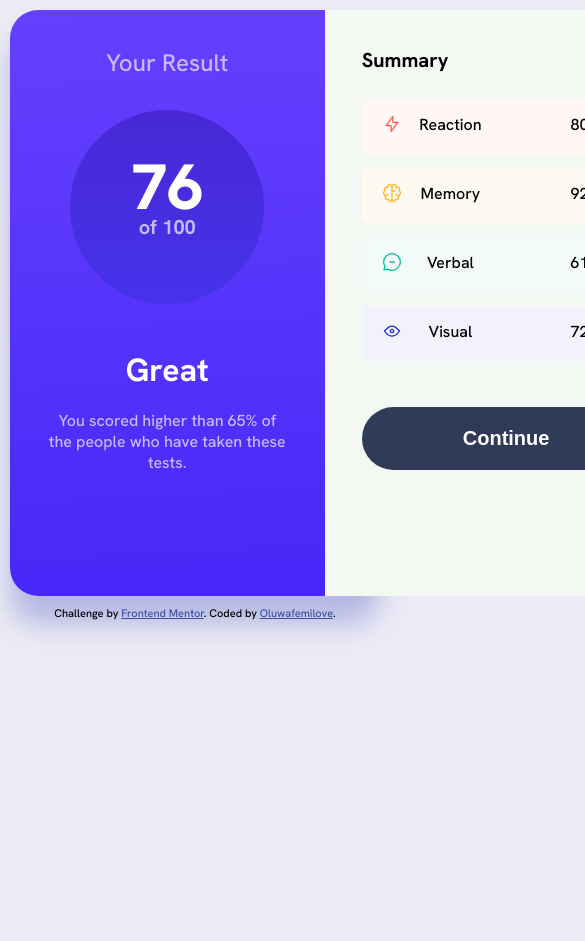
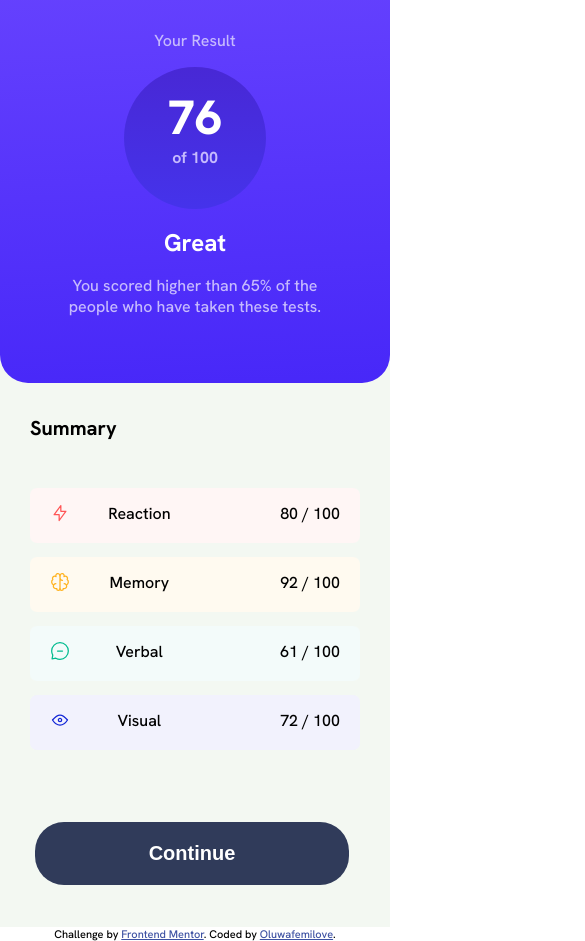
Before and after one commit to oluwafemi-love/frontend-mentors-challenge-series, a plain HTML site: page index.html in a window 390 px wide. Shown: the top 941 px of the page, 585 px wide, since content can reach past the window. Before the commit the page ends 844 px from the top, so only its background shows below. Drawn offline with Linux system fonts and the light colour scheme.

Commit message:
Mobile View Completed

```diff
--- a/index.html
+++ b/index.html
@@ -80,7 +80,7 @@
             </div>
           </div>
 
-          <button name="button" class="btn-continue">Continue</button>
+          <div class="btn-wrapper"><button name="button" class="btn-continue">Continue</button></div>
         </aside>
       </section>
     </div>
--- a/styles.css
+++ b/styles.css
@@ -35,10 +35,11 @@ body{
   color: black;
 
 }
+
+@media (min-width: 436px){
   .container{
     padding: 2.5%;
   }
-
   .main{
     max-width: 720px;
 
@@ -52,6 +53,9 @@ body{
 
     box-shadow: 0px 28px 28px 0px #B4B8E2;
   }
+}
+
+
 
 .pane{
   width: 360px;
@@ -170,7 +174,7 @@ body{
   border-radius: 35.75px;
   background: var(--prm-dark-bluegray);
 
-  min-width: 100%;
+  max-width: 100%;
   margin: 0 auto;
 
   color: var(--prm-white);
@@ -179,3 +183,92 @@ body{
 
   border: solid transparent;
 }
+
+@media (max-width: 435px){
+
+  body{
+    background-color: var(--prm-white);
+  }
+
+   .main{
+    display: block;
+    box-shadow: none;
+    padding: 0;
+    margin:0;
+    background-color: var(--ple-ylwgreen);
+  }
+
+  .pane{
+    border-top-left-radius: 0;
+    border-top-right-radius: 0;
+  }
+
+  .lhs-result-pane{
+    width: 100%;
+    max-width: 435px;
+    height: 352.8px;
+    margin:0;
+    padding: 0;
+    padding-top: 30px;
+    border-bottom-right-radius: 28px;
+
+  }
+  .lhs-result-pane h3{
+    font-size: calc(16rem/16);
+    margin-bottom: 16px;
+  }
+  .result{
+    width: 142px;
+    height: 142px;
+    margin-bottom: 18px;
+  }
+  .result h1{
+    font-size: calc(48rem/16);
+  }
+  .result h6{
+    font-size: calc(16rem/16);
+  }
+  .lhs-result-pane h2{
+    font-size: calc(24rem/16);
+    margin-bottom: 17px;
+  }
+  .lhs-result-pane p{
+    font-size: calc(16rem/16);
+    width: 274px;
+  }
+
+
+
+  .rhs-summary-pane{
+    width: 100%;
+    max-width: 435px;
+
+    border-radius:0;
+    padding: 0;
+    margin:0;
+
+  }
+  .rhs-summary-pane h3{
+    margin-bottom: 17px;
+    margin-top: 32.2px;
+    padding: 0 30px;
+  }
+  .summary-data-wrapper{
+    margin-bottom: 22px;
+    padding: 30px;
+  }
+
+  /* I did some serious hacking here, there is obviously a better way */
+  .btn-continue{
+    /* padding: 17px 113px; */
+    border-radius: 29px;
+    width: 100%;
+    max-width: 314px;
+  }
+
+  .btn-wrapper{
+    padding: 20px;
+    margin: 0 15px;
+  }
+
+}
```
Lines whose indentation alone changed are shown as unchanged.
